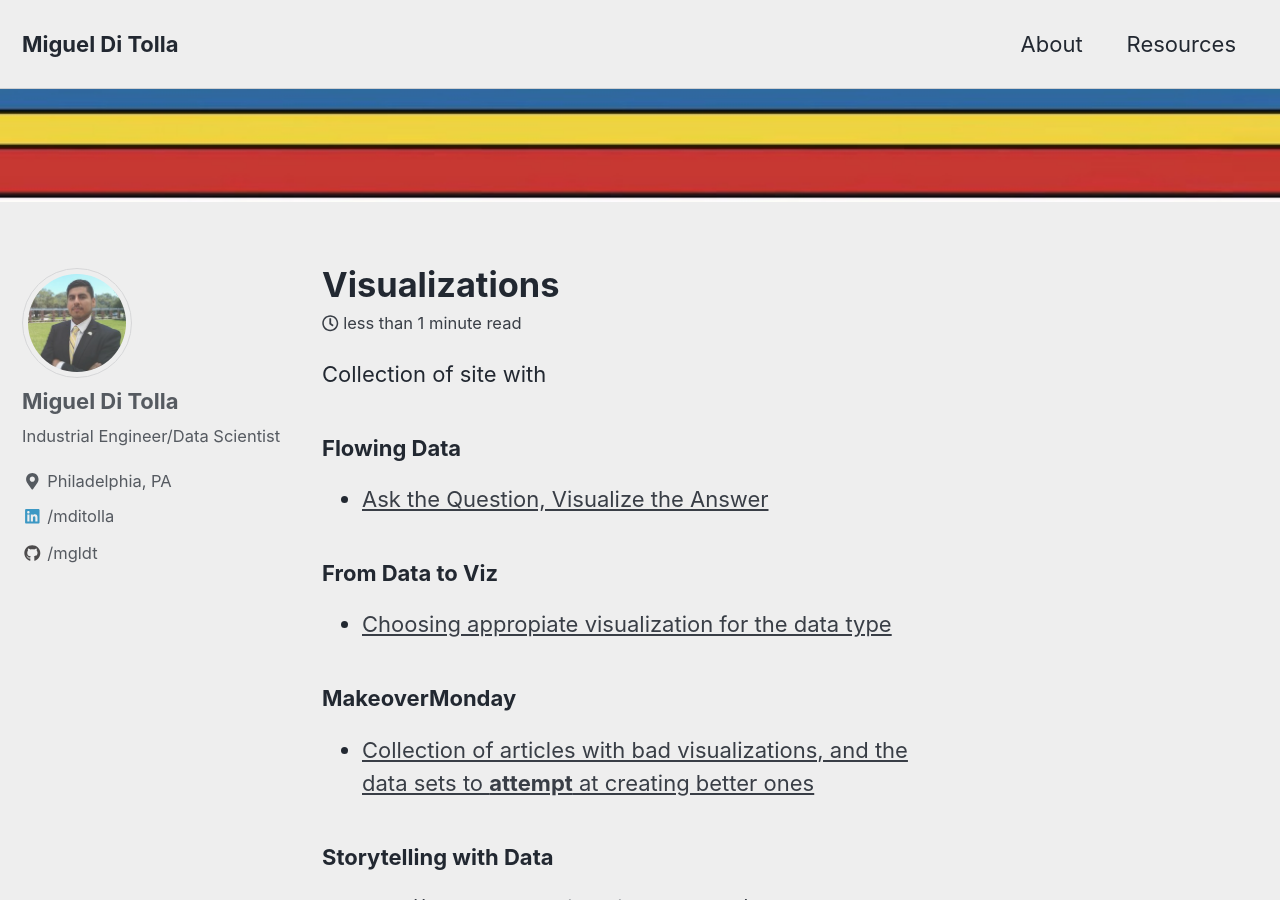
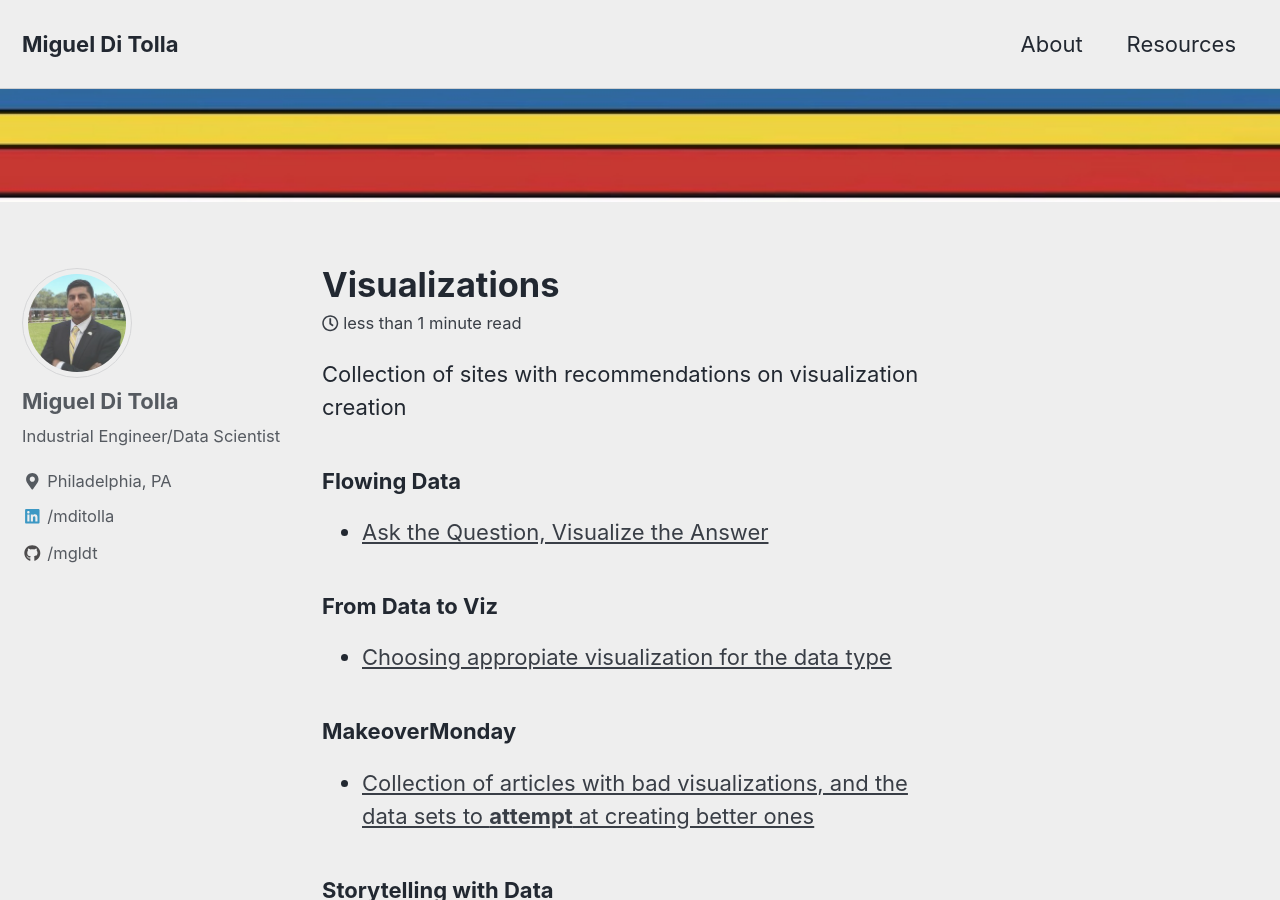
Before and after one commit to mgldt/mgldt.github.io, a Jekyll site: the page built from _posts/2019-06-28-visualizations.md, in a window 1280 px wide and 900 px high. Built offline with Jekyll 4.4.1, drawn with Linux system fonts in a browser that asks for light colours; cached includes are drawn as plain includes.

Commit message:
Update 2019-06-28-visualizations.md

```diff
--- a/_posts/2019-06-28-visualizations.md
+++ b/_posts/2019-06-28-visualizations.md
@@ -7,7 +7,8 @@ header:
 excerpt: "Interesting Visualizations"
 ---
 
-Collection of site with
+Collection of sites with recommendations on visualization creation
+
 ### Flowing Data
 
 * [Ask the Question, Visualize the Answer](https://flowingdata.com/2018/10/17/ask-the-question-visualize-the-answer/)
```
